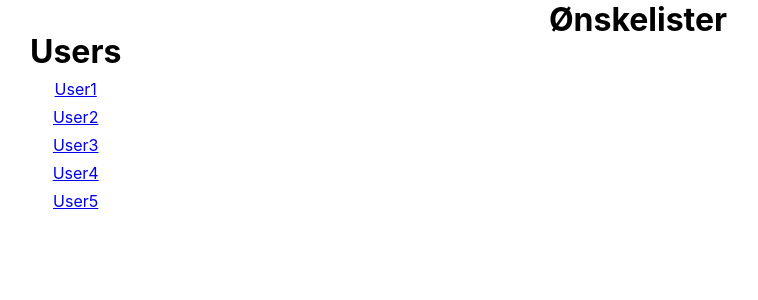
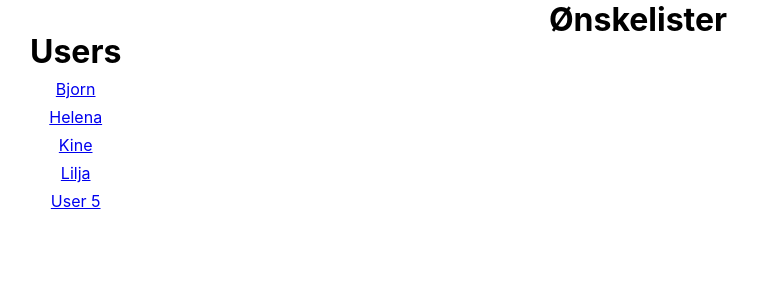
Before and after one commit to magnus-schj/Wishlist, a React (Create React App) app in the folder frontend/react/main/: page / in a window 1280 px wide. Shown: the top 300 px of the page, without its empty margins (2-760 px from the left). Built offline with nearby package versions, Linux system fonts and the light colour scheme.

Commit message:
mer mock data

```diff
--- a/frontend/react/main/src/assets/MockData.js
+++ b/frontend/react/main/src/assets/MockData.js
@@ -1,9 +1,27 @@
 const MOCK_DATA = [
-  { name: "User1", wishes: ["wish 1", "wish 2", "wish 3"] },
-  { name: "User2", wishes: ["wish 1", "wish 2", "wish 3"] },
-  { name: "User3", wishes: ["wish 1", "wish 2", "wish 3"] },
-  { name: "User4", wishes: ["wish 1", "wish 2", "wish 3"] },
-  { name: "User5", wishes: ["wish 1", "wish 2", "wish 3"] },
+  {
+    name: "Bjorn",
+    wishes: [
+      "Bøker (SciFi, Fantasy, thriller, ...)",
+      "CD'er med ny, spennende musikk",
+      "Bok: Robin Hobb: Fool's Errand (paperback)",
+      "Bok: Robert Jordan: The Fires of Heaven (paperback) #5",
+    ],
+  },
+  {
+    name: "Helena",
+    wishes: ["videos from when I was little ", "Anti by Rihanna"],
+  },
+  {
+    name: "Kine",
+    wishes: [
+      "Har alt jeg trenger, så ønsker meg samvær og hygge og noen lange klemmer etterhvert ",
+      "At du ikke skal bruke tid eller penger på en ting til meg.",
+      "Noe hjemmelaget, spiselig, drikkbart, en boks med te, sjokolade..",
+    ],
+  },
+  { name: "Lilja", wishes: ["wish 1", "wish 2", "wish 3"] },
+  { name: "User 5", wishes: ["wish 1", "wish 2", "wish 3"] },
 ];
 
 export default MOCK_DATA;
```
